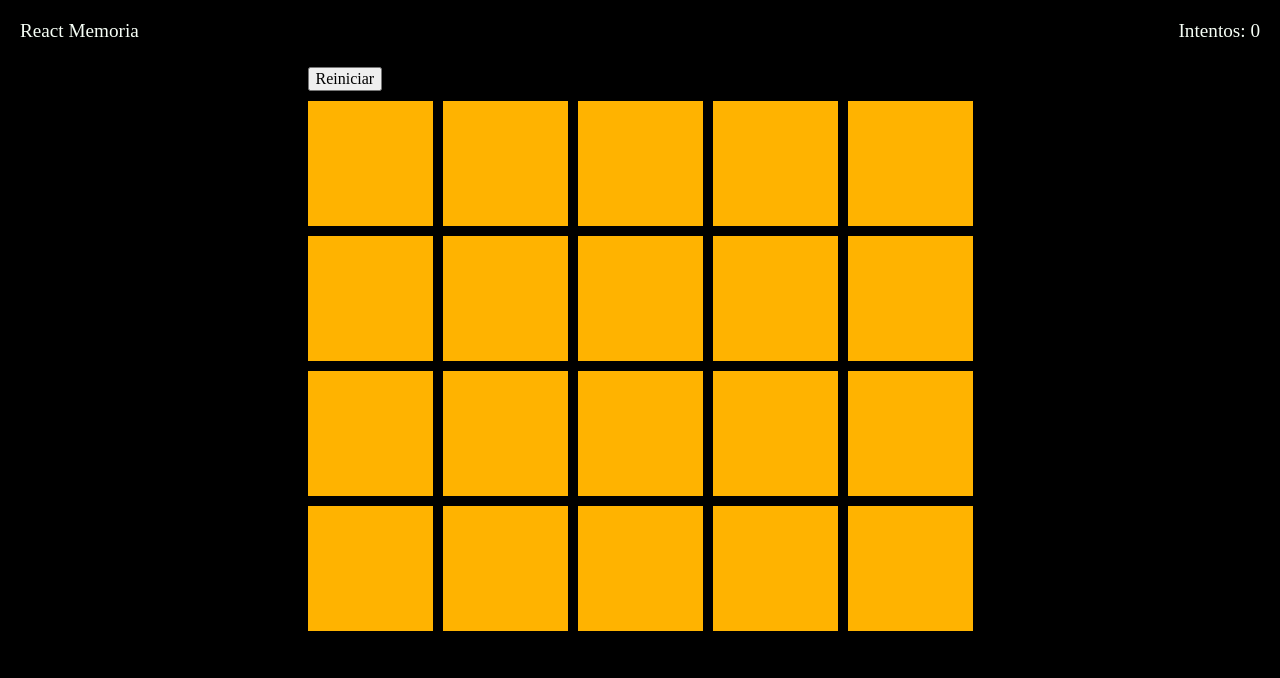
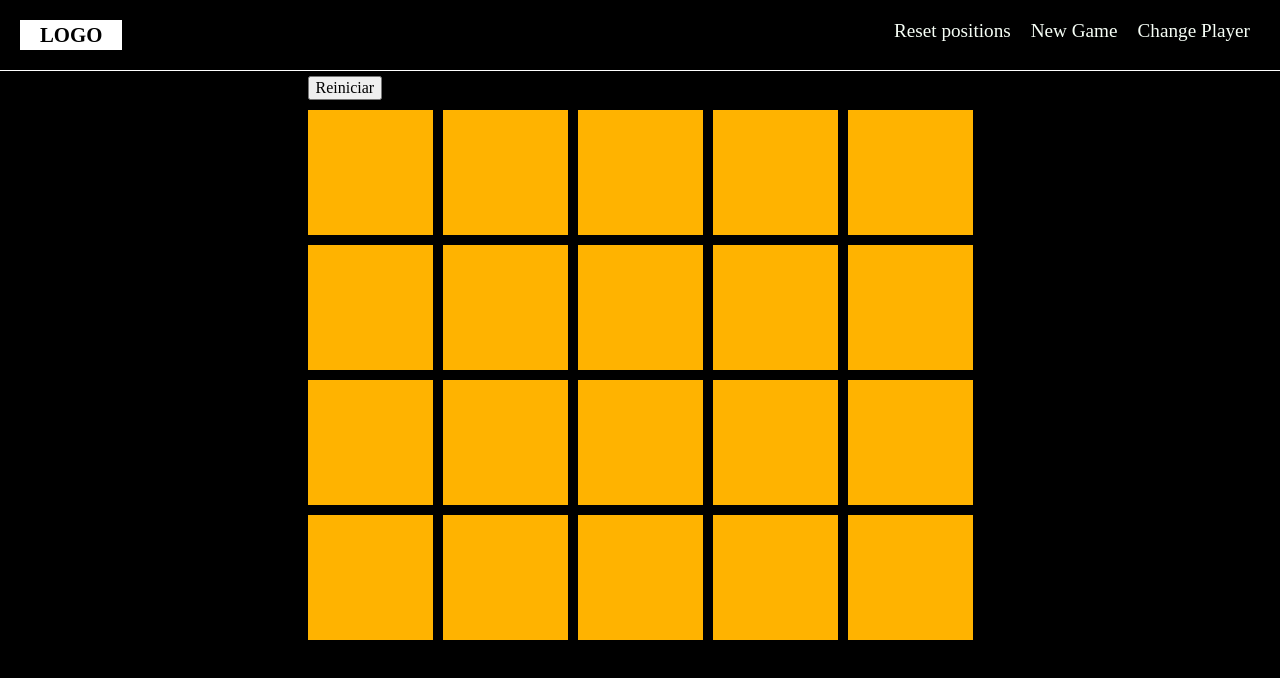
Before and after one commit to gutierreznestor/react-training, a React (Create React App) app: page / in a window 1280 px wide. Shown: the top 678 px of the page. Built offline with nearby package versions, Linux system fonts and the light colour scheme.

Commit message:
Header component

```diff
--- a/src/App.js
+++ b/src/App.js
@@ -1,6 +1,7 @@
 import React from 'react';
 import './App.scss';
 import Board from './components/board/Board';
+import Header from './components/header/Header';
 
 const initialState = {
   attempts: 0
@@ -27,10 +28,7 @@ class App extends React.Component {
   render() {
     return (
       <div className="app">
-        <header className="app__header">
-          <div>React Memoria</div>
-          <div>Intentos: { this.state.attempts }</div>
-        </header>
+        <Header />
         <div className="app__content">
           <Board
             addAttempt={ () => {this.addAttempt()}}
--- a/src/App.scss
+++ b/src/App.scss
@@ -9,14 +9,6 @@ $color-white: #f7fff7;
   color: $color-white;
 }
 
-.app__header {
-  display: flex;
-  flex-direction: row;
-  justify-content: space-between;
-  padding: 20px;
-  font-size: 1.2rem;
-}
-
 .app__content {
   height: 100%;
   display: flex;
--- /dev/null
+++ b/src/components/header/Header.js
@@ -0,0 +1,23 @@
+import React from 'react';
+import './Header.scss';
+
+class Header extends React.Component {
+    constructor(props) {
+        super(props);
+    }
+
+    render() {
+        return (
+            <header className="app__header">
+                <div className="header__logo">Logo</div>
+                <div className="header__actions">
+                    <div className="header__actions__button">Reset positions</div>
+                    <div className="header__actions__button">New Game</div>
+                    <div className="header__actions__button">Change Player</div>
+                </div>
+            </header>
+        );
+    }
+}
+
+export default Header;
--- /dev/null
+++ b/src/components/header/Header.scss
@@ -0,0 +1,31 @@
+.app__header {
+    display: flex;
+    flex-direction: row;
+    justify-content: space-between;
+    padding: 20px;
+    font-size: 1.2rem;
+    border-bottom: 1px solid #fff;
+}
+
+.header__logo {
+    background-color: #fff;
+    color: #000;
+    padding: 3px 20px;
+    font-size: 1.3rem;
+    text-transform: uppercase;
+    font-weight: 700;
+}
+
+.header__actions {
+    display: flex;
+    flex-direction: row;
+    justify-content: flex-end;
+}
+
+.header__actions__button {
+    padding: 0 10px;
+}
+
+.header__actions__button:hover {
+    cursor: pointer;
+}
```
